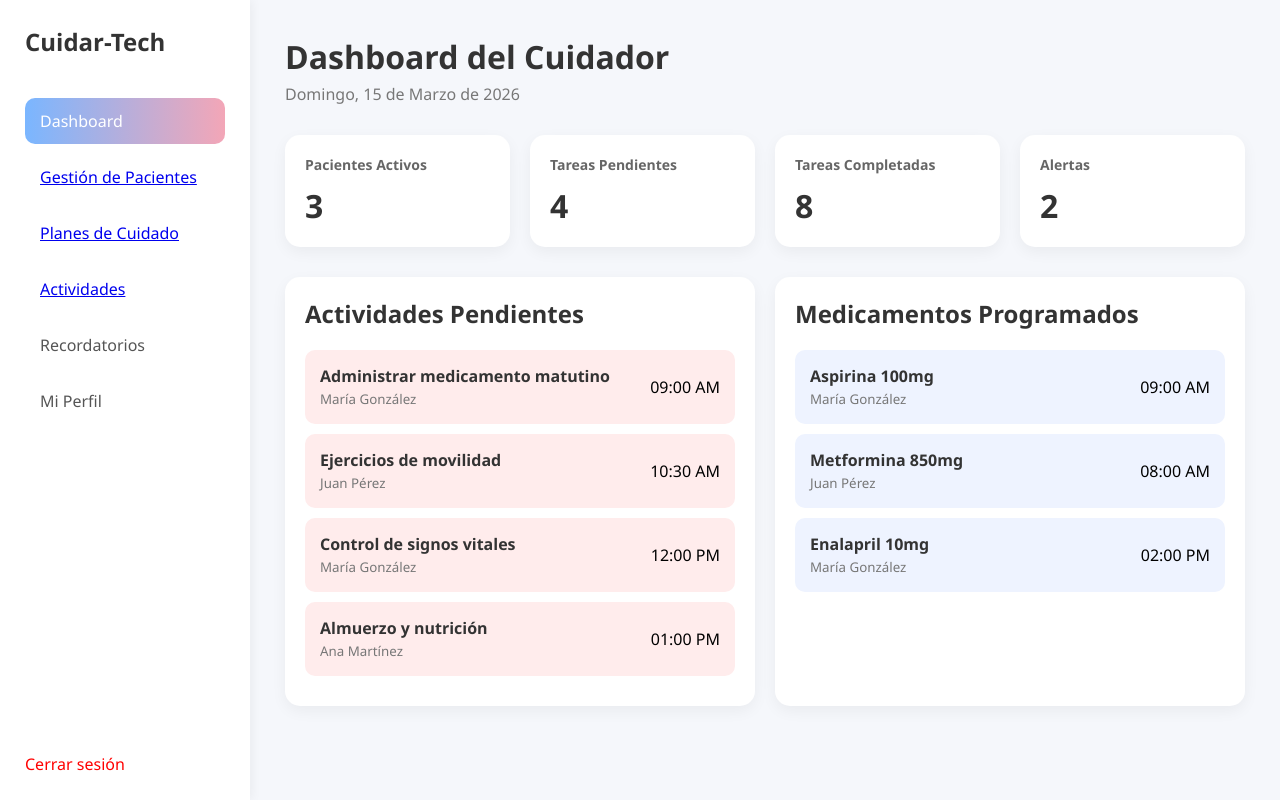
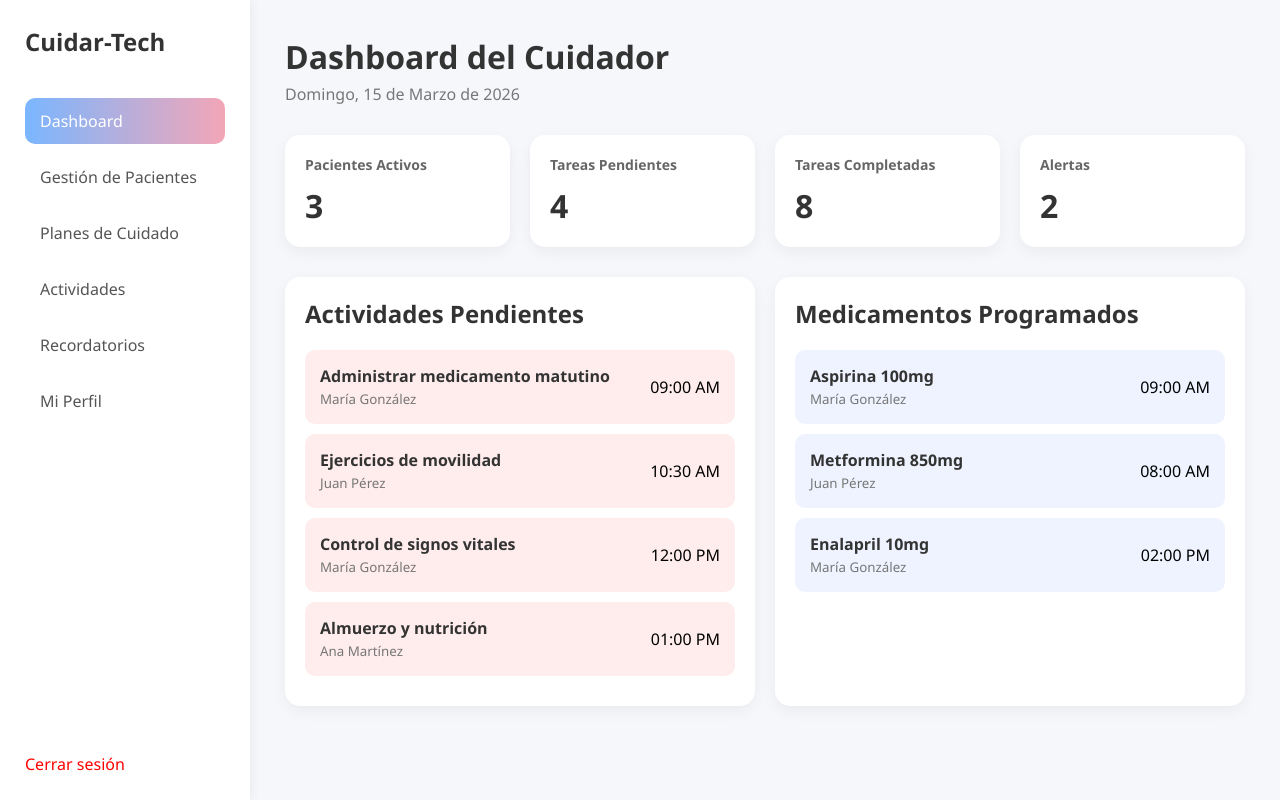
Before and after one commit to sarasanchezes-bot/cuidartech, a Django app: template templates/dashboard_cuidador.html in a window 1280 px wide. Run offline with Django 5.2, Linux system fonts and the light colour scheme; the template is opened without the code that fills it, so the values that code supplies are empty.

Commit message:
Update dashboard_cuidador.css

```diff
--- a/static/css/dashboard_cuidador.css
+++ b/static/css/dashboard_cuidador.css
@@ -164,3 +164,19 @@ color:#333;
 .med small{
 color:#777;
 }
+
+.sidebar ul li a {
+    text-decoration: none;
+    color: inherit;
+    display: block;
+    width: 100%;
+    height: 100%;
+}
+
+.sidebar ul li a:visited {
+    color: inherit;
+}
+
+.sidebar ul li a:hover {
+    color: inherit;
+}
```
